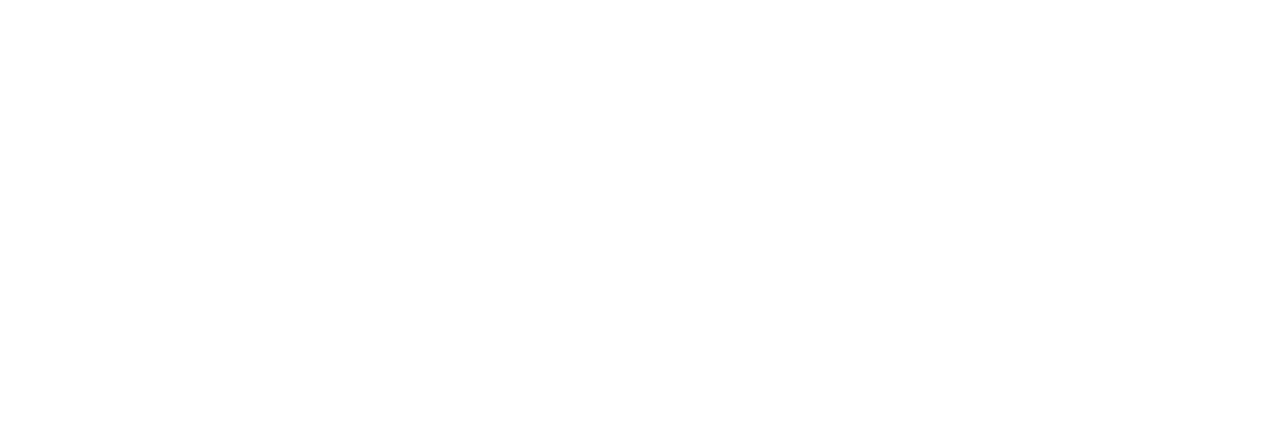
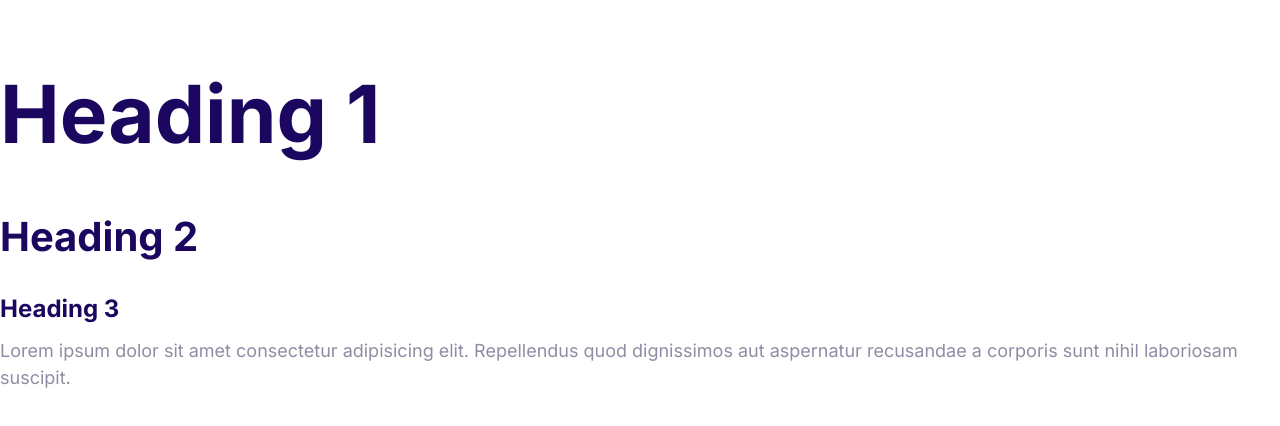
Before and after one commit to Ashfak-Hossain/moshify, a plain HTML site: page index.html in a window 1280 px wide. Drawn offline with Linux system fonts and the light colour scheme.

Commit message:
Define the styles for the fonts.

```diff
--- a/css/styles.css
+++ b/css/styles.css
@@ -1,7 +1,59 @@
-:root{
-  --color-primary:#2584ff;
-  --color-secondary:#00d9ff;
-  --color-accent:#ff3400;
-  --color-headings:#1b0760;
-  --color-body:#918ca4;
+:root {
+  --color-primary: #2584ff;
+  --color-secondary: #00d9ff;
+  --color-accent: #ff3400;
+  --color-headings: #1b0760;
+  --color-body: #918ca4;
 }
+html {
+  /* 62.5% of 16px = 10px */
+  font-size: 62.5%;
+}
+body {
+  color: var(--color-body);
+  font-family: Inter, Arial, Helvetica, sans-serif;
+  font-size: 2.4rem;
+  line-height: 1.5;
+}
+
+h1,
+h2,
+h3 {
+  color: var(--color-headings);
+  margin-bottom: 1rem;
+}
+
+h1 {
+  /* 1 x font size of the html element */
+  font-size: 7rem;
+}
+
+h2 {
+  font-size: 4rem;
+}
+
+h3 {
+  font-size: 3rem;
+}
+
+p {
+  margin-top: 0;
+}
+
+@media screen and (min-width: 1024px) {
+  body {
+    font-size: 1.8rem;
+  }
+
+  h1 {
+    font-size: 8rem;
+  }
+
+  h2 {
+    font-size: 4rem;
+  }
+
+  h3 {
+    font-size: 2.4rem;
+  }
+}
--- a/index.html
+++ b/index.html
@@ -1,16 +1,25 @@
 <!DOCTYPE html>
 <html lang="en">
-<head>
-  <meta charset="UTF-8">
-  <meta http-equiv="X-UA-Compatible" content="IE=edge">
-  <meta name="viewport" content="width=device-width, initial-scale=1.0">
-  <title>Document</title>
-  <link rel="stylesheet" href="css/normalize.css">
-  <link rel="stylesheet" href="css/styles.css">
-</head>
-<body>
+  <head>
+    <meta charset="UTF-8" />
+    <meta http-equiv="X-UA-Compatible" content="IE=edge" />
+    <meta name="viewport" content="width=device-width, initial-scale=1.0" />
+    <title>Document</title>
+    <link rel="preconnect" href="https://fonts.googleapis.com" />
+    <link rel="preconnect" href="https://fonts.gstatic.com" crossorigin />
+    <link
+      href="https://fonts.googleapis.com/css2?family=Inter:wght@400;700&display=swap"
+      rel="stylesheet"
+    />
+    <link rel="stylesheet" href="css/normalize.css" />
+    <link rel="stylesheet" href="css/styles.css" />
+  </head>
+  <body>
 
+    <h1>Heading 1</h1>
+    <h2>Heading 2</h2>
+    <h3>Heading 3</h3>
+    <p>Lorem ipsum dolor sit amet consectetur adipisicing elit. Repellendus quod dignissimos aut aspernatur recusandae a corporis sunt nihil laboriosam suscipit.</p>
 
-
-</body>
+  </body>
 </html>
```
